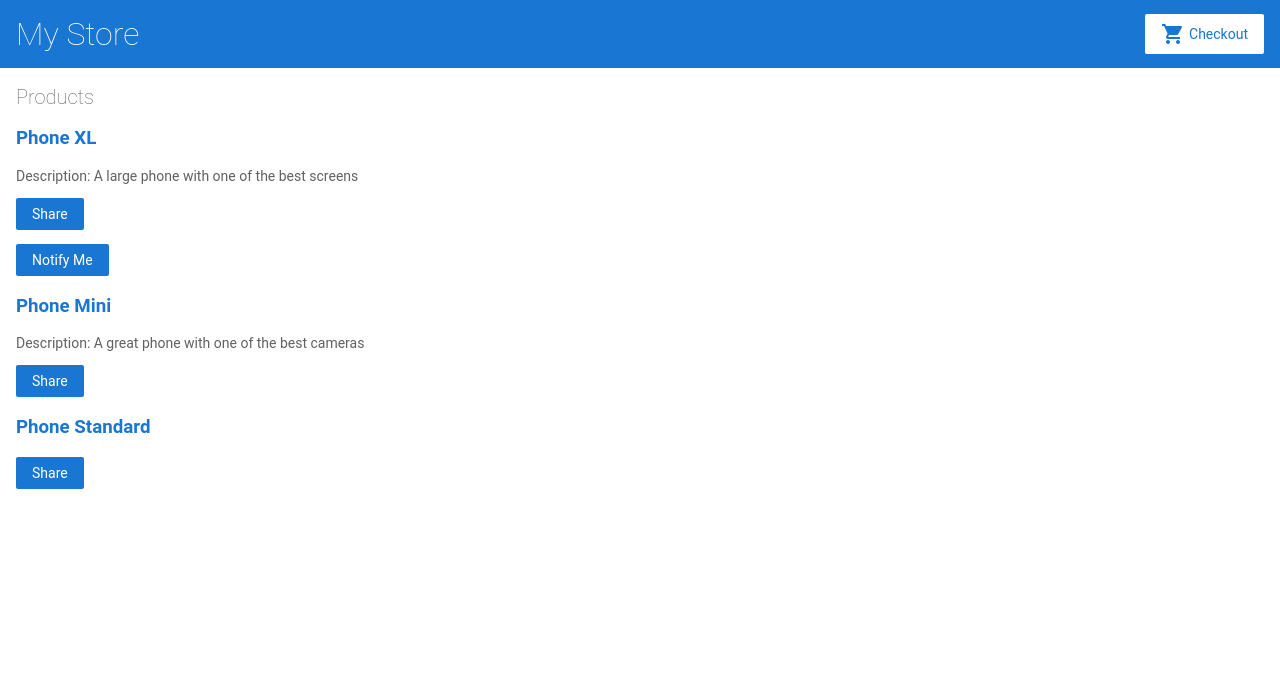
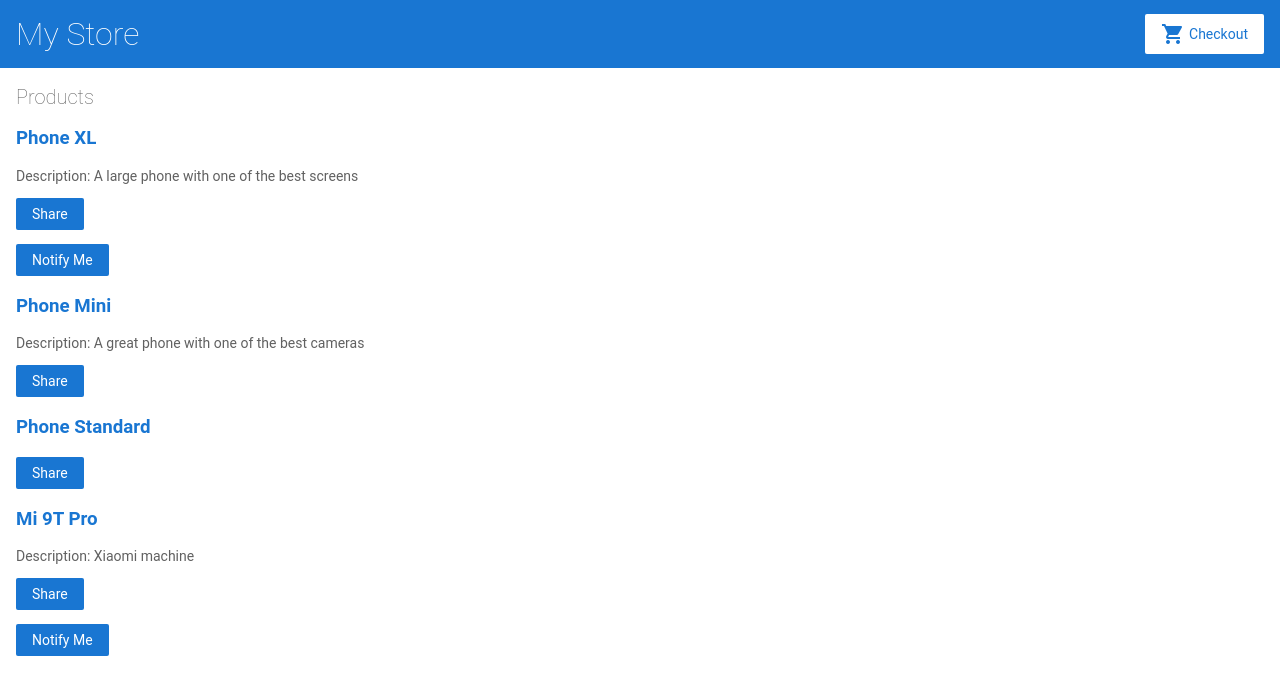
Before and after one commit to Guarito/angular-started, an Angular app: page / in a window 1280 px wide. Shown: the top 694 px of the page. Built offline with nearby package versions, Linux system fonts and the light colour scheme.

Commit message:
2 files modified

```diff
--- a/src/app/product-details/product-details.component.ts
+++ b/src/app/product-details/product-details.component.ts
@@ -10,5 +10,14 @@ export class ProductDetailsComponent implements OnInit {
   product: Product | undefined;
   constructor(private route: ActivatedRoute) {}
 
-  ngOnInit(): void {}
+  ngOnInit() {
+    // First get the product id from the current route.
+    const routeParams = this.route.snapshot.paramMap;
+    const productIdFromRoute = Number(routeParams.get('productId'));
+
+    // Find the product that correspond with the id provided in route.
+    this.product = products.find(
+      (product) => product.id === productIdFromRoute
+    );
+  }
 }
--- a/src/app/products.ts
+++ b/src/app/products.ts
@@ -10,22 +10,27 @@ export const products = [
     id: 1,
     name: 'Phone XL',
     price: 799,
-    description: 'A large phone with one of the best screens'
+    description: 'A large phone with one of the best screens',
   },
   {
     id: 2,
     name: 'Phone Mini',
     price: 699,
-    description: 'A great phone with one of the best cameras'
+    description: 'A great phone with one of the best cameras',
   },
   {
     id: 3,
     name: 'Phone Standard',
     price: 299,
-    description: ''
-  }
+    description: '',
+  },
+  {
+    id: 4,
+    name: 'Mi 9T Pro',
+    price: 799,
+    description: 'Xiaomi machine',
+  },
 ];
-
 
 /*
 Copyright Google LLC. All Rights Reserved.
```
